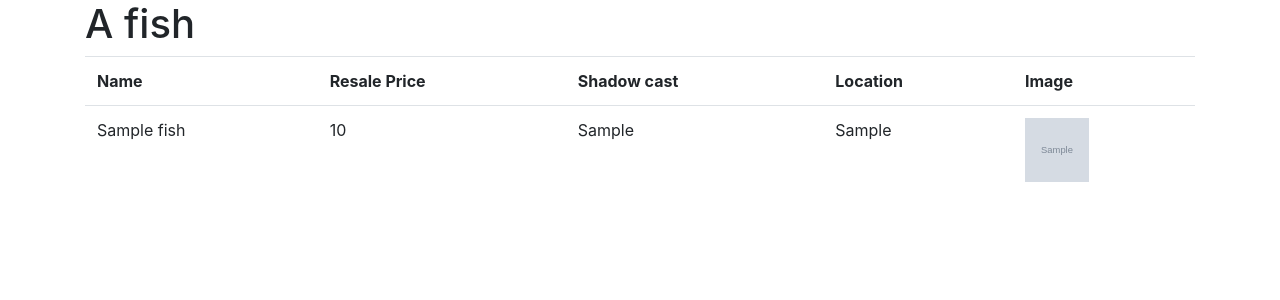
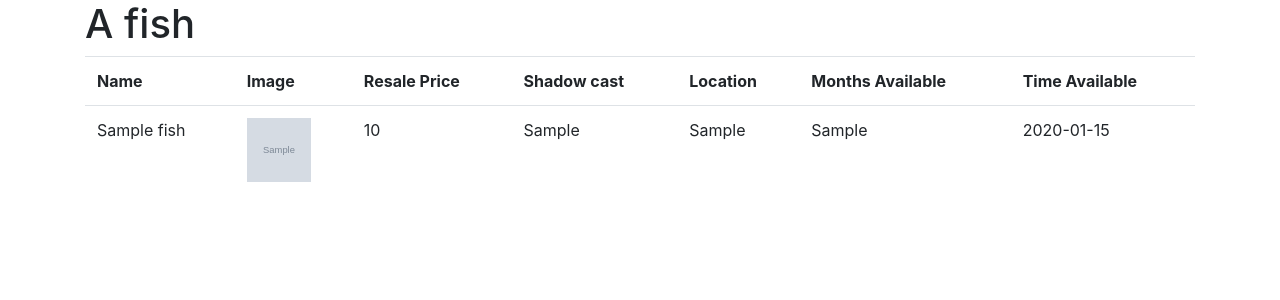
Before and after one commit to bropez/acnl_museum, a Django app: page /fish/ in a window 1280 px wide. Shown: the part 56-356 px from the top of the page. Run offline with Django 3.2, Linux system fonts and the light colour scheme; tables that the repository leaves empty hold one stand-in row (values such as "Sample post"); grey boxes marked "Sample" are stand-in pictures; some libraries are stand-ins or nearby versions.

Commit message:
Updated fish_list.html
Since I added a new column to the db I might as well show it on the front end too.

```diff
--- a/mysite/fish/templates/fish/fish_list.html
+++ b/mysite/fish/templates/fish/fish_list.html
@@ -9,18 +9,22 @@
         <table class=" table table-hover">
             <tr>
                 <th>Name</th>
+                <th>Image</th>
                 <th>Resale Price</th>
                 <th>Shadow cast</th>
                 <th>Location</th>
-                <th>Image</th>
+                <th>Months Available</th>
+                <th>Time Available</th>
             </tr>
         {% for single_fish in object_list %}
             <tr>
                 <td>{{ single_fish.name }}</td>
+                <td><img src="{{ single_fish.image }}" width="64" height="64"></td>
                 <td>{{ single_fish.price }}</td>
                 <td>{{ single_fish.shadow }}</td>
                 <td>{{ single_fish.location }}</td>
-                <td><img src="{{ single_fish.image }}" width="64" height="64"></td>
+                <td>{{ single_fish.months_available }}</td>
+                <td>{{ single_fish.time }}</td>
             </tr>
         {% endfor %}
         </table>
```
